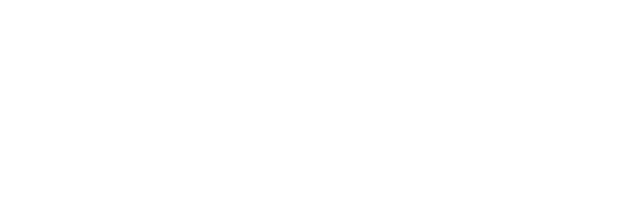
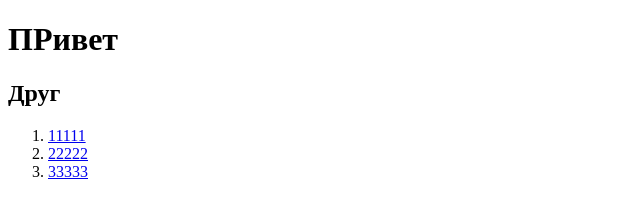
Before and after one commit to nukit18/tensor_html_2, a website: page src/index.html in a window 1280 px wide. Shown: the whole page, without its empty margins (0-640 px from the left). Drawn offline with Linux system fonts and the light colour scheme.

Commit message:
Задание по HTML

```diff
--- a/src/index.html
+++ b/src/index.html
@@ -3,5 +3,13 @@
     <head>
         <title>HTML</title>
     </head>
-    <body></body>
+    <body>
+        <h1>ПРивет</h1>
+        <h2>Друг</h2>
+        <ol>
+            <li><a href="https://ru.wikipedia.org/wiki/1_(число)">11111</a></li>
+            <li><a href="https://ru.wikipedia.org/wiki/2_(число)">22222</a></li>
+            <li><a href="https://ru.wikipedia.org/wiki/3_(число)">33333</a></li>
+        </ol>
+    </body>
 </html>
```
Also changed, not shown: 1 other file.
